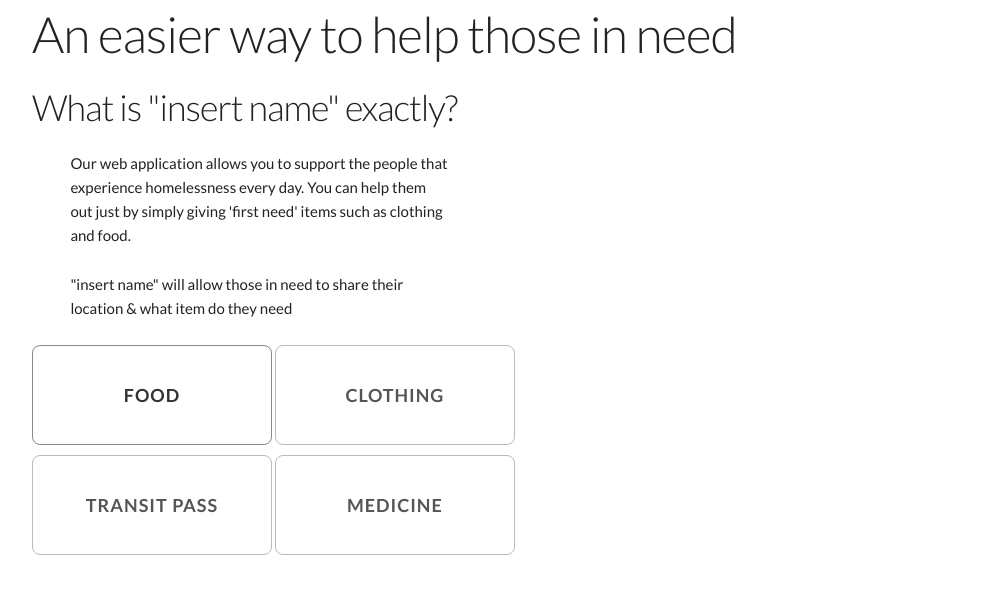
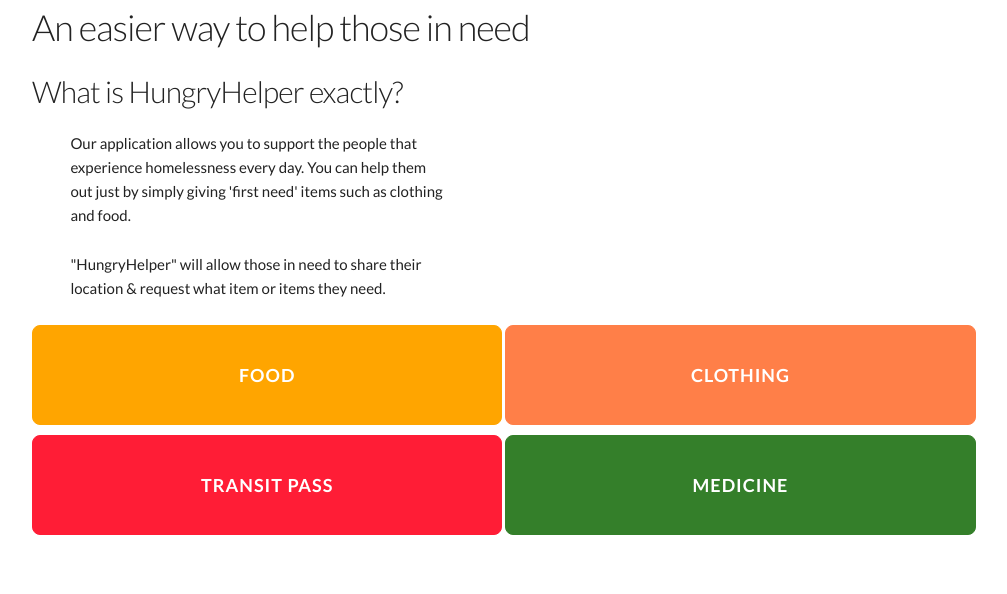
Before and after one commit to arpm/helpthehomeless, a plain HTML site: page index.html in a window 1280 px wide. Both pictures are taken after a click on the button "FOOD". Shown: the part 68-662 px from the top of the page, without its empty margins (128-1135 px from the left). Drawn offline with Linux system fonts and the light colour scheme; files that its build step writes are made by us from their sources.

Commit message:
Buttons Improvements

```diff
--- a/css/skeleton.css
+++ b/css/skeleton.css
@@ -223,6 +223,31 @@
   border-color: #1EAEDB; }
 
 
+#food {
+  border-color: orange;
+  background-color: orange;
+  color: white;
+}
+
+#clothing {
+  border-color: #FF7F48;
+  background-color: #FF7F48;
+  color: white;
+}
+
+#transitpass {
+  border-color: #FF1D36;
+  background-color: #FF1D36;
+  color: white;
+}
+
+#medicine {
+  border-color: #347F2A;
+  background-color: #347F2A;
+  color: white;
+}
+
+
 /* Forms
 –––––––––––––––––––––––––––––––––––––––––––––––––– */
 input[type="email"],
@@ -334,17 +359,12 @@
 td:last-child {
   padding-right: 0; }
 
-.button-1 {
-  padding-right: 50px;
-  padding-left: 50px;
-}
-
 /* Spacing
 –––––––––––––––––––––––––––––––––––––––––––––––––– */
 button,
 .button {
   margin-bottom: 1rem;
-  width: 25%;
+  width: 49%;
 }
 input,
 textarea,
@@ -409,7 +429,9 @@
 
 
 /* Larger than mobile */
-@media (min-width: 400px) {}
+@media (min-width: 400px) {
+
+}
 
 /* Larger than phablet (also point when grid becomes active) */
 @media (min-width: 550px) {}
@@ -421,4 +443,72 @@
 @media (min-width: 1000px) {}
 
 /* Larger than Desktop HD */
-@media (min-width: 1200px) {}
+@media (min-width: 1200px) {
+.button,
+button,
+input[type="submit"],
+input[type="reset"],
+input[type="button"] {
+  display: inline-block;
+  height: 100px;
+  padding: 0 15px;
+  color: #555;
+  text-align: center;
+  font-size: 18px;
+  font-weight: 600;
+  line-height: 38px;
+  letter-spacing: .1rem;
+  text-transform: uppercase;
+  text-decoration: none;
+  white-space: nowrap;
+  background-color: transparent;
+  border-radius: 8px;
+  border: 1px solid #bbb;
+  cursor: pointer;
+  box-sizing: border-box; }
+.button:hover,
+button:hover,
+input[type="submit"]:hover,
+input[type="reset"]:hover,
+input[type="button"]:hover,
+.button:focus,
+button:focus,
+input[type="submit"]:focus,
+input[type="reset"]:focus,
+input[type="button"]:focus {
+  color: #333;
+  border-color: #888;
+  outline: 0; }
+.button.button-primary,
+button.button-primary,
+input[type="submit"].button-primary,
+input[type="reset"].button-primary,
+input[type="button"].button-primary {
+  color: #FFF;
+  background-color: #33C3F0;
+  border-color: #33C3F0; }
+.button.button-primary:hover,
+button.button-primary:hover,
+input[type="submit"].button-primary:hover,
+input[type="reset"].button-primary:hover,
+input[type="button"].button-primary:hover,
+.button.button-primary:focus,
+button.button-primary:focus,
+input[type="submit"].button-primary:focus,
+input[type="reset"].button-primary:focus,
+input[type="button"].button-primary:focus {
+  color: #FFF;
+  background-color: #1EAEDB;
+  border-color: #1EAEDB;
+  width: 20%; }
+}
+
+@media only screen and (max-width: 120px) {
+
+   body { font-size: 2em; }
+
+}
+
+@media screen and (min-width: 768px){
+   .rwd-break { display: none; }
+}
--- a/index.html
+++ b/index.html
@@ -3,7 +3,7 @@
 <html>
 
 	<head>
-		<title>Help the homeless</title>
+		<title>HungryHelper</title>
 
 		<meta charset="utf-8">
 		<meta name="description" content="">
@@ -28,28 +28,28 @@
  							 <img src="images/icon.jpg" />
      					</div>
 						</div>
-						<h1>An easier way to help those in need</h1>
+						<h3>An easier way to help those in need</h3>
 					</header>
 					<main role="main">
 					   <section class="description">
-					   <h3>What is "insert name" exactly?</h2>
+					   <h4>What is HungryHelper exactly?</h4>
 					   <div class="five columns">
-    				 <p>Our web application allows you to support the people that
+    				 <p>Our application allows you to support the people that
     				 experience homelessness every day. You can help them out just
     				 by simply giving 'first need' items such as clothing and food.</p>
-    				 <p>"insert name" will allow those in need to share their location
-    				 &amp; what item do they need</p>
+    				 <p>"HungryHelper" will allow those in need to share their location
+    				 &amp; request what item or items they need.</p>
 					   </section>
 					   </div>
 					</main>
 					<div class="twelve columns">
 						<div class="buttons">
-							<button type="submit">Food</button>
-				  	  <button type="submit">Clothing</button>
+							<button type="submit" id="food">Food</button>
+				  	  <button type="submit" id="clothing">Clothing</button>
 						</div>
 						<div class="buttons">
-				  	  <button type="submit">Transit Pass</button>
-						  <button type="submit">Medicine</button>
+				  	  <button type="submit" id="transitpass">Transit <br class="rwd-break">Pass</span></button>
+						  <button type="submit" id="medicine">Medicine</button>
 						</div>
 					</div>
 				</div>
```
